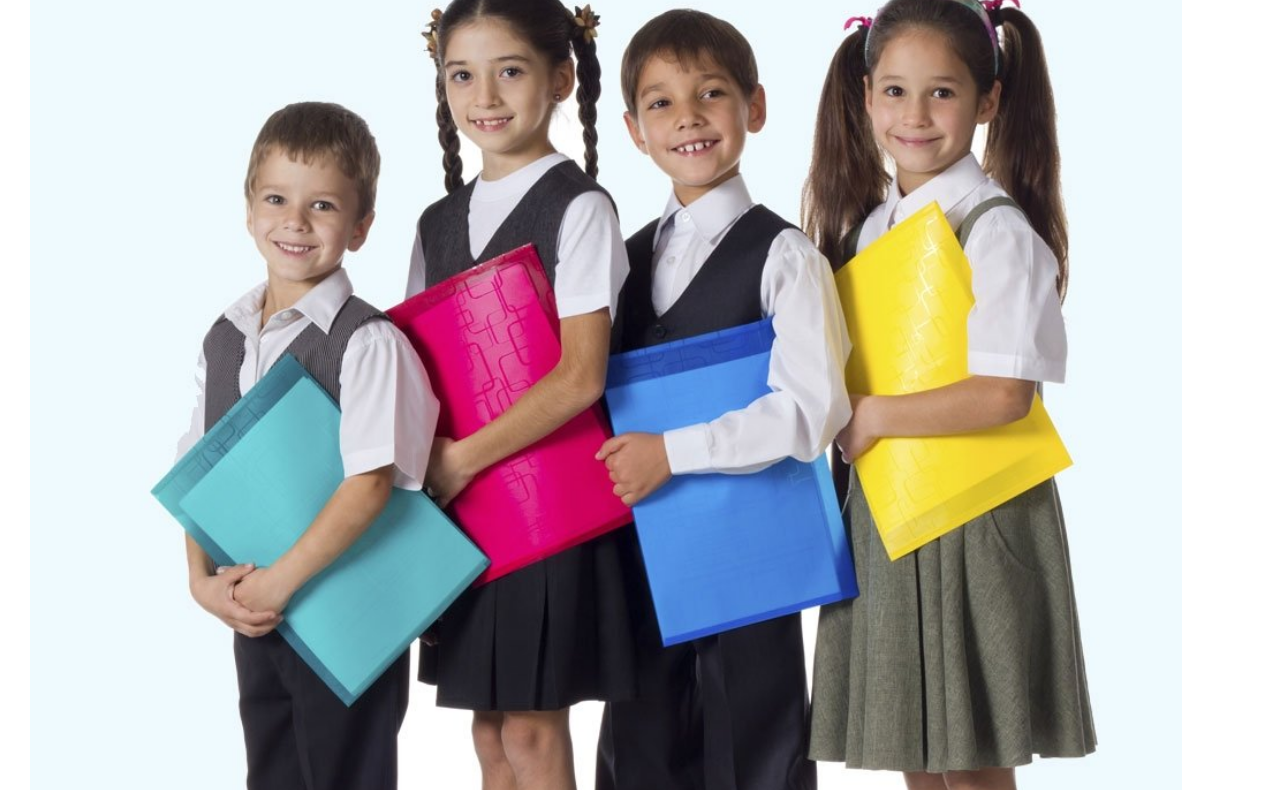
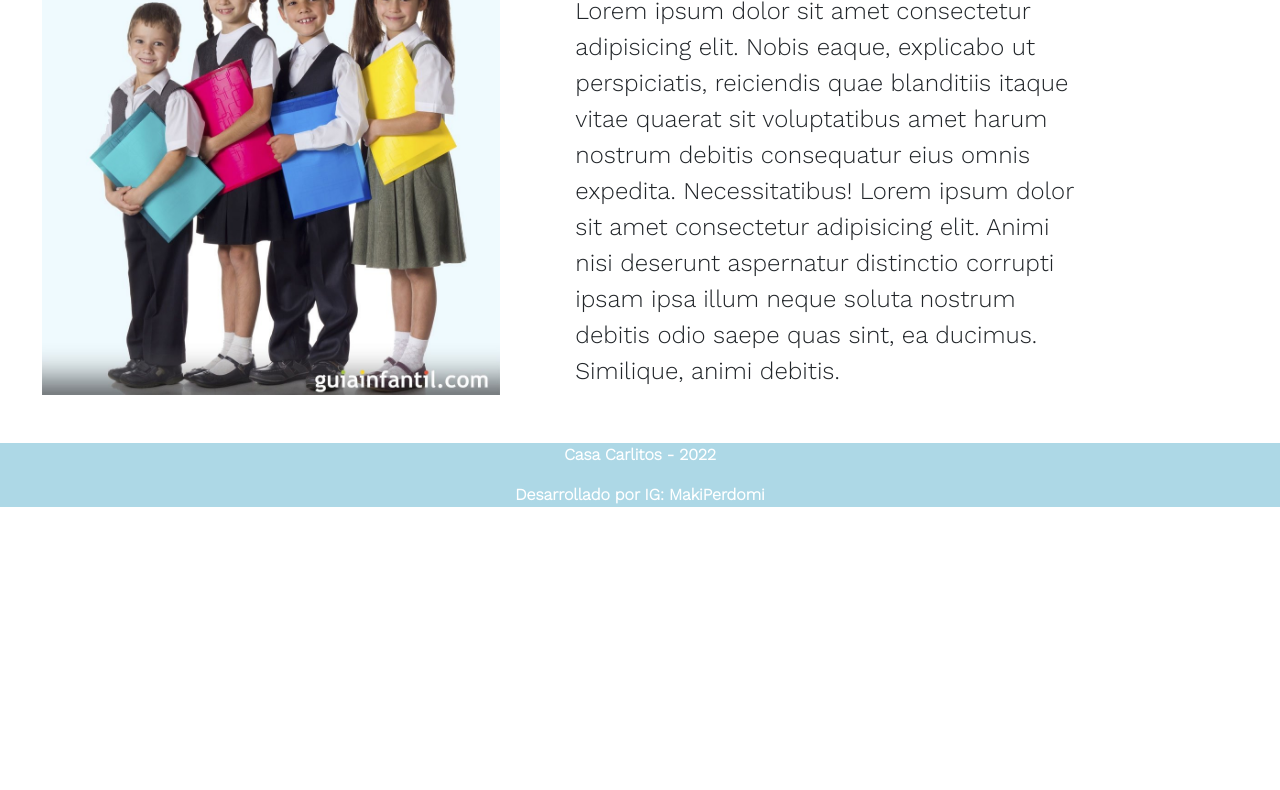
Before and after one commit to MakiPerdomi/casaCarlitosPerdomi, a plain HTML site: page pages/sobrenosotros.html in a window 1280 px wide. Shown: the part 362-1152 px from the top of the page. After the commit the page ends 885 px from the top, so only its background shows below. Drawn offline with nearby package versions, Linux system fonts and the light colour scheme; a web font is replaced by a local one.

Commit message:
nuevos cambios a sobrenosotros.html

```diff
--- a/pages/sobrenosotros.html
+++ b/pages/sobrenosotros.html
@@ -62,22 +62,29 @@
       </nav>
     </header>
 
-    <main class="sobreNosotrosMain">
+    <div class="container-fluid">
+      <div class="row">
+        <main class="sobreNosotrosMain col-5">
           <div>
             <img src="../img/sobreNosotros.png" alt="uniformes escolares">
           </div>
         </main>
 
-    <section class="sobreNosotrosSection">
+        <section class="sobreNosotrosSection col-5">
           <h1>Sobre nosotros</h1>
           <p>
-        Lorem ipsum dolor sit amet consectetur adipisicing elit. Nobis eaque, explicabo ut perspiciatis, reiciendis quae
+            Lorem ipsum dolor sit amet consectetur adipisicing elit. Nobis eaque, explicabo ut perspiciatis, reiciendis
+            quae
             blanditiis itaque vitae quaerat sit voluptatibus amet harum nostrum debitis consequatur eius omnis expedita.
             Necessitatibus! Lorem ipsum dolor sit amet consectetur adipisicing elit. Animi nisi deserunt aspernatur
-        distinctio corrupti ipsam ipsa illum neque soluta nostrum debitis odio saepe quas sint, ea ducimus. Similique,
+            distinctio corrupti ipsam ipsa illum neque soluta nostrum debitis odio saepe quas sint, ea ducimus.
+            Similique,
             animi debitis.
           </p>
         </section>
+      </div>
+    </div>
+
 
     <footer>
       <p> Casa Carlitos - 2022 </p>
```
Lines whose indentation alone changed are shown as unchanged.
